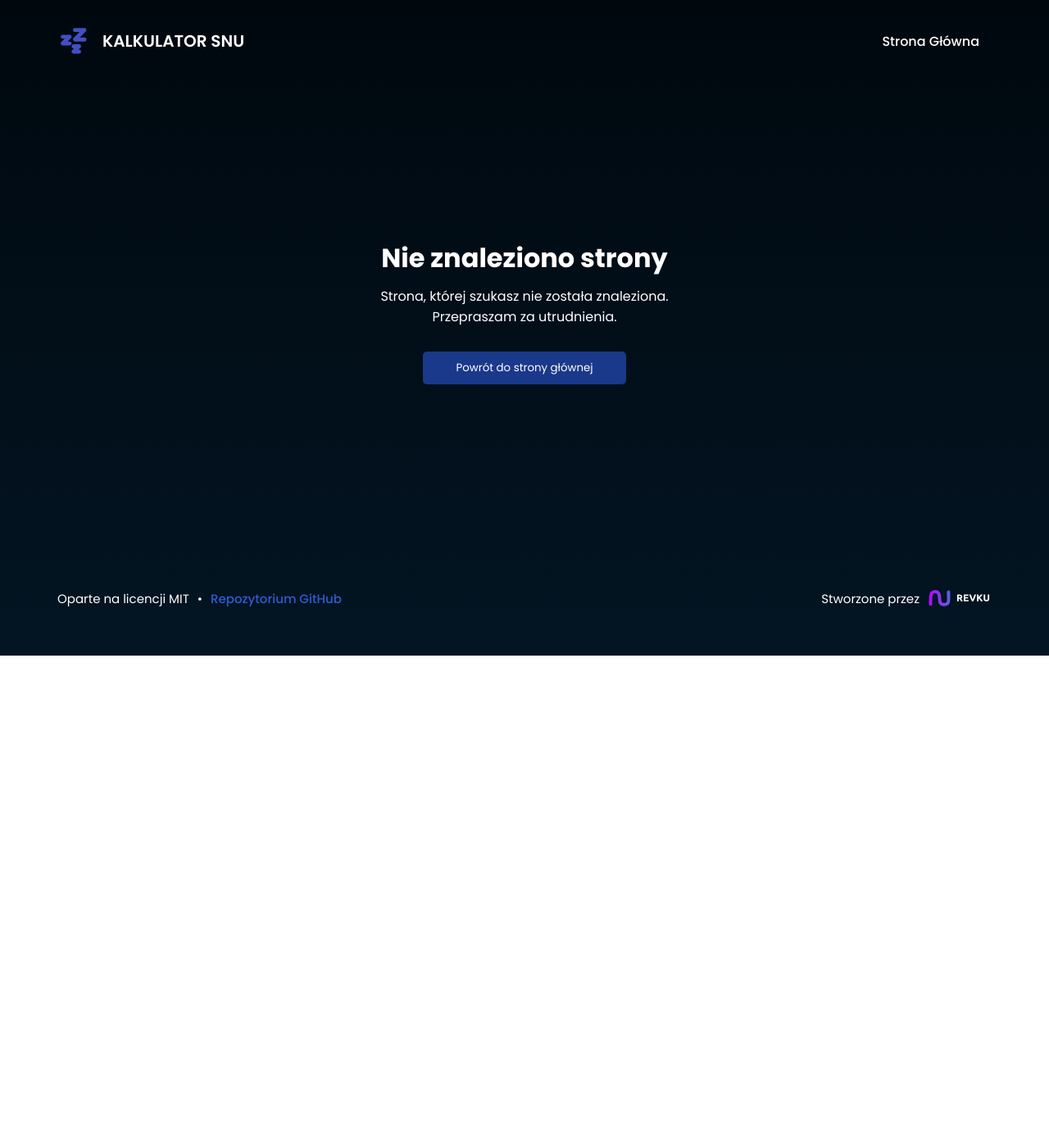
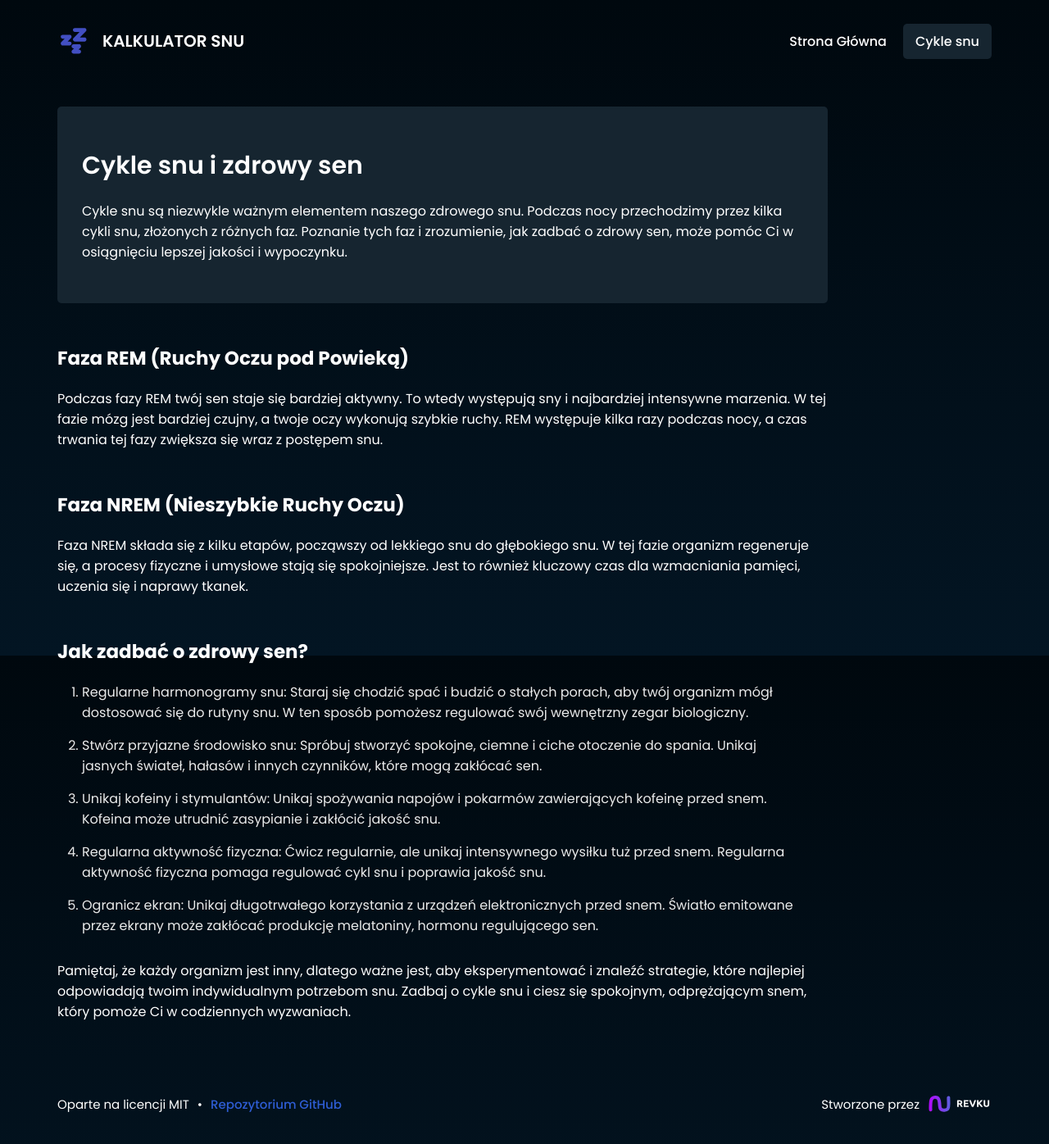
Before and after one commit to Revku/sleep-calculator, a React (Vite) app: page /cykle-snu in a window 1280 px wide. Shown: the top 1396 px of the page at 82% size. Before the commit the page ends 800 px from the top, so only its background shows below. Built offline with nearby package versions, Linux system fonts and the light colour scheme.

Commit message:
Add cycles page

```diff
--- a/src/App.jsx
+++ b/src/App.jsx
@@ -3,6 +3,7 @@ import ReactGA from 'react-ga4';
 import Home from 'src/pages/Home';
 import Result from 'src/pages/Result';
 import NotFound from 'src/pages/404';
+import Cycles from 'src/pages/Cycles';
 
 // Google Analytics initialization
 ReactGA.initialize('G-3NQ8HBSZD6');
@@ -11,6 +12,10 @@ const router = createBrowserRouter([
   {
     path: '/',
     element: <Home />,
+  },
+  {
+    path: '/cykle-snu',
+    element: <Cycles />,
   },
   {
     path: '/wyniki/:mode/:hours/:minutes',
--- a/src/components/Navigation/Navigation.jsx
+++ b/src/components/Navigation/Navigation.jsx
@@ -118,6 +118,9 @@ const Navigation = () => {
         <Link activeClassName="active" to="/">
           Strona Główna
         </Link>
+        <Link activeClassName="active" to="/cykle-snu">
+          Cykle snu
+        </Link>
       </Content>
     </Wrapper>
   );
--- /dev/null
+++ b/src/pages/Cycles.jsx
@@ -0,0 +1,116 @@
+import MainTemplate from 'src/templates/MainTemplate';
+import { styled } from 'styled-components';
+import ReactGA from 'react-ga4';
+
+const Wrapper = styled.div`
+  max-width: 1000px;
+  padding: 30px;
+  text-align: left;
+
+  h1 {
+    font-weight: 600;
+    margin-bottom: 20px;
+    font-size: 30px;
+  }
+
+  h2 {
+    margin-top: 50px;
+    margin-bottom: 20px;
+    font-size: 23px;
+  }
+
+  ol {
+    padding: 0px 30px;
+    margin-bottom: 30px;
+  }
+
+  li {
+    margin: 15px 0;
+    color: #ebebeb;
+  }
+`;
+
+const Heading = styled.div`
+  margin-bottom: 50px;
+  background-color: ${({ theme }) => theme.colors.secondary};
+  border-radius: 5px;
+  padding: 50px 30px;
+`;
+
+const Cycles = () => {
+  ReactGA.send({
+    hitType: 'pageview',
+    page: '/cykle-snu',
+    title: 'Cykle Snu',
+  });
+  return (
+    <MainTemplate>
+      <Wrapper>
+        <Heading>
+          <h1>Cykle snu i zdrowy sen</h1>
+          <p>
+            Cykle snu są niezwykle ważnym elementem naszego zdrowego snu.
+            Podczas nocy przechodzimy przez kilka cykli snu, złożonych z różnych
+            faz. Poznanie tych faz i zrozumienie, jak zadbać o zdrowy sen, może
+            pomóc Ci w osiągnięciu lepszej jakości i wypoczynku.
+          </p>
+        </Heading>
+
+        <h2>Faza REM (Ruchy Oczu pod Powieką)</h2>
+        <p>
+          Podczas fazy REM twój sen staje się bardziej aktywny. To wtedy
+          występują sny i najbardziej intensywne marzenia. W tej fazie mózg jest
+          bardziej czujny, a twoje oczy wykonują szybkie ruchy. REM występuje
+          kilka razy podczas nocy, a czas trwania tej fazy zwiększa się wraz z
+          postępem snu.
+        </p>
+
+        <h2>Faza NREM (Nieszybkie Ruchy Oczu)</h2>
+        <p>
+          Faza NREM składa się z kilku etapów, począwszy od lekkiego snu do
+          głębokiego snu. W tej fazie organizm regeneruje się, a procesy
+          fizyczne i umysłowe stają się spokojniejsze. Jest to również kluczowy
+          czas dla wzmacniania pamięci, uczenia się i naprawy tkanek.
+        </p>
+
+        <h2>Jak zadbać o zdrowy sen?</h2>
+        <ol>
+          <li>
+            Regularne harmonogramy snu: Staraj się chodzić spać i budzić o
+            stałych porach, aby twój organizm mógł dostosować się do rutyny snu.
+            W ten sposób pomożesz regulować swój wewnętrzny zegar biologiczny.
+          </li>
+          <li>
+            Stwórz przyjazne środowisko snu: Spróbuj stworzyć spokojne, ciemne i
+            ciche otoczenie do spania. Unikaj jasnych świateł, hałasów i innych
+            czynników, które mogą zakłócać sen.
+          </li>
+          <li>
+            Unikaj kofeiny i stymulantów: Unikaj spożywania napojów i pokarmów
+            zawierających kofeinę przed snem. Kofeina może utrudnić zasypianie i
+            zakłócić jakość snu.
+          </li>
+          <li>
+            Regularna aktywność fizyczna: Ćwicz regularnie, ale unikaj
+            intensywnego wysiłku tuż przed snem. Regularna aktywność fizyczna
+            pomaga regulować cykl snu i poprawia jakość snu.
+          </li>
+          <li>
+            Ogranicz ekran: Unikaj długotrwałego korzystania z urządzeń
+            elektronicznych przed snem. Światło emitowane przez ekrany może
+            zakłócać produkcję melatoniny, hormonu regulującego sen.
+          </li>
+        </ol>
+
+        <p>
+          Pamiętaj, że każdy organizm jest inny, dlatego ważne jest, aby
+          eksperymentować i znaleźć strategie, które najlepiej odpowiadają twoim
+          indywidualnym potrzebom snu. Zadbaj o cykle snu i ciesz się spokojnym,
+          odprężającym snem, który pomoże Ci w codziennych wyzwaniach.
+        </p>
+      </Wrapper>
+    </MainTemplate>
+  );
+};
+
+export default Cycles;
```
